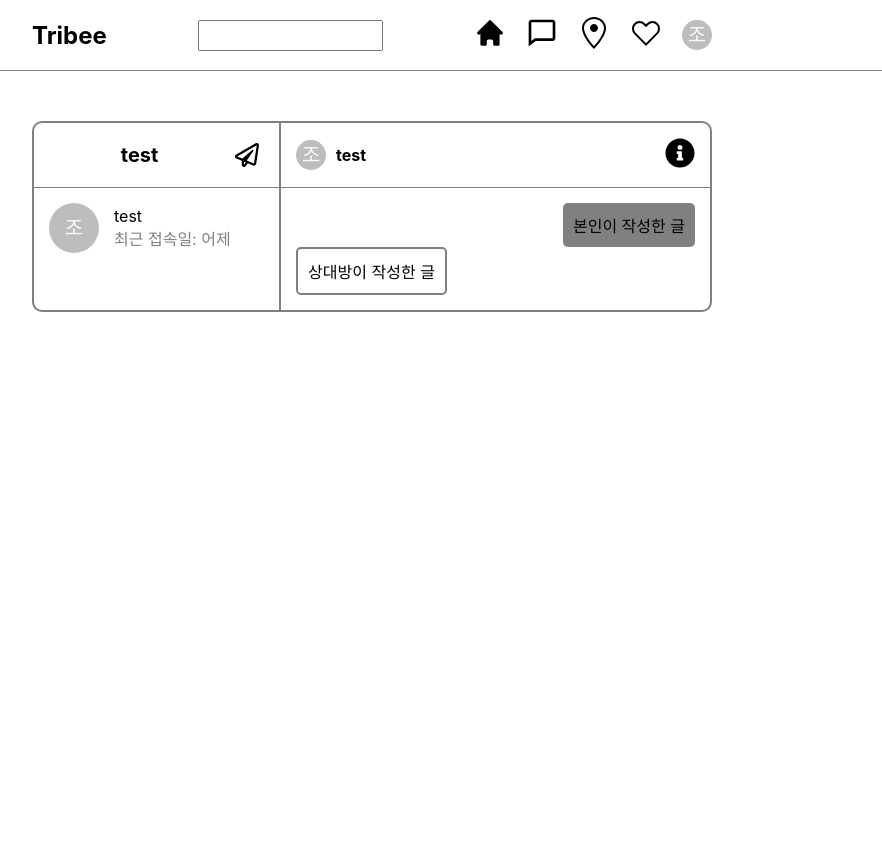
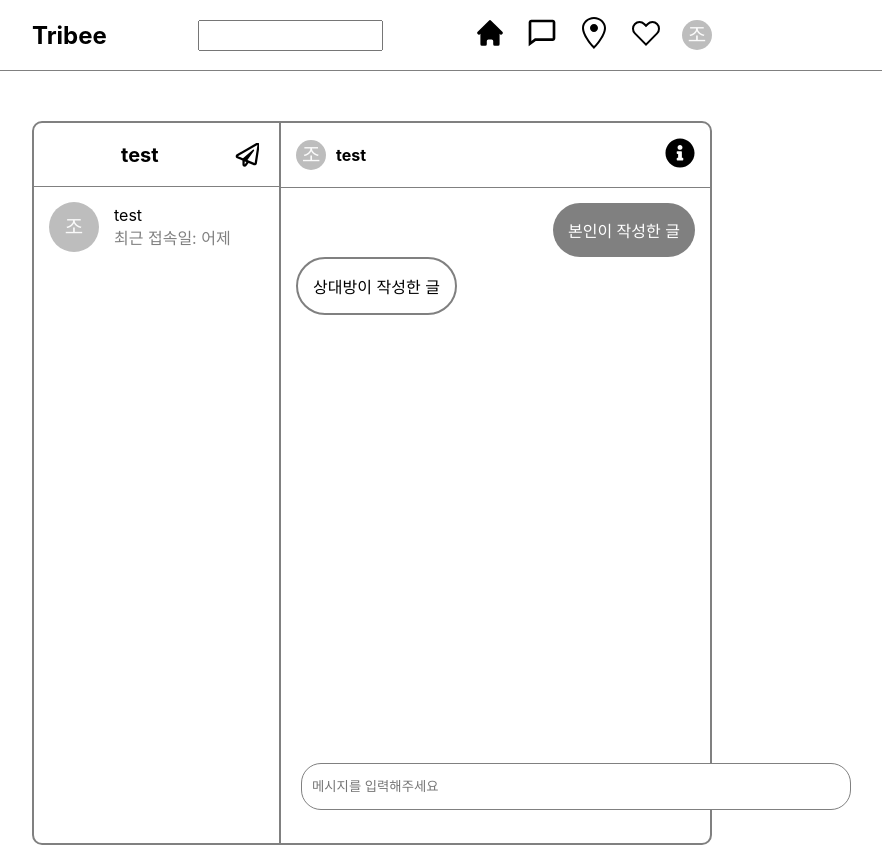
Before and after one commit to RendarCP/prj_Tribee, a React (Create React App) app in the folder frontend/: page /chat in a window 1280 px wide. Shown: the whole page, without its empty margins (268-1150 px from the left). Before the commit the page ends 800 px from the top, so only its background shows below. Built offline with nearby package versions, Linux system fonts and the light colour scheme.

Commit message:
fix - chat부분 수정 및 기능 추가

```diff
--- /dev/null
+++ b/frontend/src/css/Chat.css
@@ -0,0 +1,7 @@
+.profile {
+  display: flex;
+  padding: 15px;
+}
+.profile:hover {
+  background-color: #e8e8e8;
+}
--- a/frontend/src/page/Chats.js
+++ b/frontend/src/page/Chats.js
@@ -1,5 +1,6 @@
 import React, { useState } from 'react';
 import { FaRegPaperPlane,FaInfoCircle } from 'react-icons/fa';
+import '../css/Chat.css';
 
 import UserAvatar from '../component/UserAvatar.js';
 import useMediaQuery from '@material-ui/core/useMediaQuery';
@@ -7,8 +8,8 @@ import useMediaQuery from '@material-ui/core/useMediaQuery';
 function Chats() {
   const matches = useMediaQuery('(min-width:900px)');
   return (
-    <div style={{ padding: matches ? '0 300px' : 0 }}>
-      <div style={{ display: 'flex', justifyContent: 'center', border: '2px solid gray', borderRadius: 10 }}>
+    <div style={{ padding: matches ? '0 300px 20px 300px' : 0 }}>
+      <div style={{ display: 'flex', justifyContent: 'center', border: '2px solid gray', borderRadius: 10, height: '90vh' }}>
         <div style={{ width: '40%'}}>
           <div style={{
               display:'flex',
@@ -18,12 +19,12 @@ function Chats() {
               borderBottom: '1px solid gray'}}>
             <div />
             <div style={{ fontSize: 20, fontWeight: 'bold'}}>test</div>
-            <FaRegPaperPlane style={{ width: 24, height: 24, padding: 5 }} />
+            <FaRegPaperPlane style={{ width: 24, height: 24, padding: 4.7 }} />
           </div>
           <ChatList />
         </div>
         <div style={{ borderLeft: '2px solid gray',width: '70%' }}>
-          <Chat />
+          <Chat matches={matches}/>
         </div>
       </div>
     </div>
@@ -33,16 +34,17 @@ function Chats() {
 function ChatList() {
   return(
     <div>
-      <div style={{ padding: 15 }}>
+      <div>
         <UserProfile />
       </div>
     </div>
   );
 }
 
-function Chat() {
+function Chat({matches}) {
   return(
-    <div>
+    <>
+      {/* Message 위 프로필 부분 */}
       <div style={{
           display: 'flex',
           justifyContent: 'space-between',
@@ -57,28 +59,44 @@ function Chat() {
         </div>
         <div><FaInfoCircle style={{ width: 30, height: 30 }}/></div>
       </div>
+      {/* message 부분 */}
       <div style={{ padding: 15 }}>
         <div style={{
           display: 'flex',
           justifyContent: 'flex-end',
           wordBreak: 'break-all',
           }}>
-          <div style={{ backgroundColor: 'gray', borderRadius: 5, padding: 10 }}>본인이 작성한 글</div>
+          <div style={{ backgroundColor: 'gray', borderRadius: 30, padding: 15, color: 'white' }}>본인이 작성한 글</div>
         </div>
         <div style={{
           display: 'flex',
           wordBreak: 'break-all',
           }}>
-          <div style={{ border:'2px solid gray', borderRadius: 5, padding: 10 }}>상대방이 작성한 글</div>
+          <div style={{ border:'2px solid gray', borderRadius: 30, padding: 15 }}>상대방이 작성한 글</div>
         </div>
       </div>
-    </div>
+      {/* 채팅창 부분 */}
+      <div>
+        <input
+          style={{
+            position: 'absolute',
+            bottom: '-10px',
+            margin: '0 20px',
+            width: matches ? '66vh' : '50vh',
+            padding: 10,
+            border: '1px solid gray',
+            borderRadius: 20
+         }}
+         placeholder='메시지를 입력해주세요'
+        />
+      </div>
+    </>
   )
 }
 
 function UserProfile() {
   return(
-    <div style={{ display: 'flex'}}>
+    <div className="profile">
       <UserAvatar large/>
       <div style={{
         display: 'flex',
```
